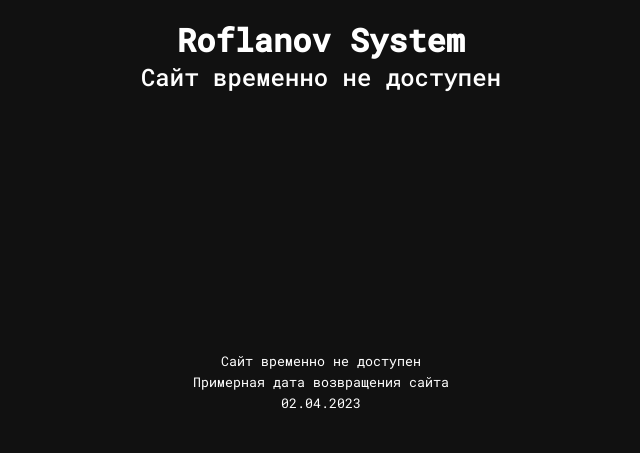
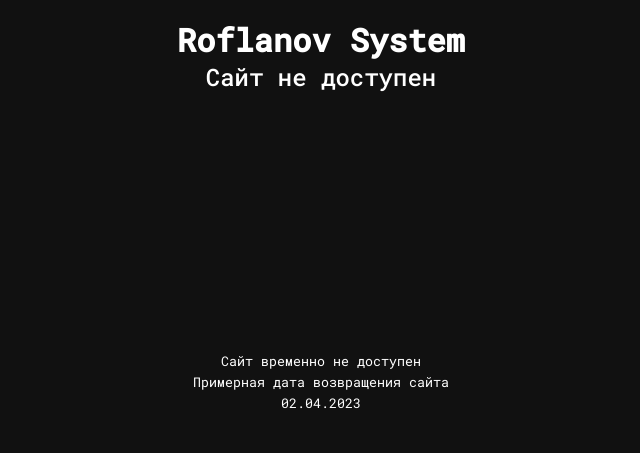
Before and after one commit to RoflanovOFF/main_site, a plain HTML site: page index.html in a window 1280 px wide. Shown: the whole page, without its empty margins (319-959 px from the left). Drawn offline with Linux system fonts and the light colour scheme.

Commit message:
Update index.html

```diff
--- a/index.html
+++ b/index.html
@@ -9,7 +9,7 @@
 <body>
     <div class="head">
         <h1 class="main">Roflanov System</h1>
-        <h2 class="main">Сайт временно не доступен</h2>
+        <h2 class="main">Сайт не доступен</h2>
     </div>
 
     <div class="msgs">
```
